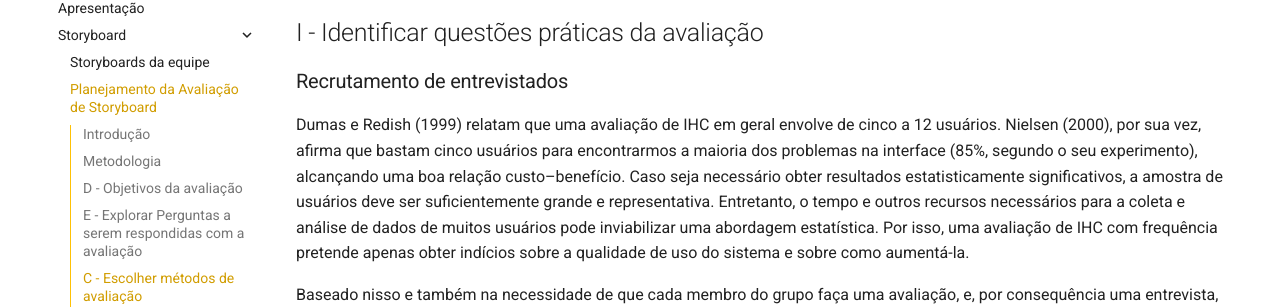
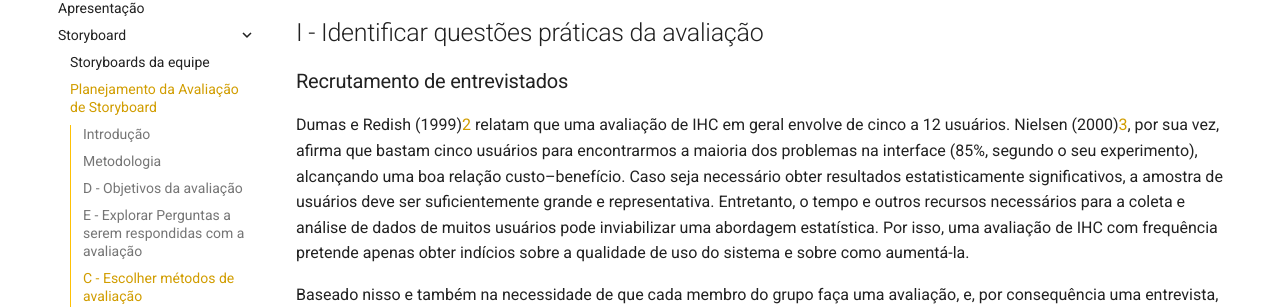
Before and after one commit to Interacao-Humano-Computador/2023.2-OnlineJudge, an MkDocs documentation site: the page built from docs/quarta-entrega/nivel1/storyboard/planejamento-avaliacao-storyboard.md, in a window 1280 px wide and 900 px high, scrolled down 1210 px. Shown: the part 145-452 px from the top of the window. Built offline with MkDocs 1.6.1 and Material for MkDocs 9.7.7, drawn with Linux system fonts in a browser that asks for light colours; part of the change alters nothing that is shown; some of the changed text lies outside the part shown.

Commit message:
adicionando referências pendentes

```diff
--- a/docs/quarta-entrega/nivel1/storyboard/planejamento-avaliacao-storyboard.md
+++ b/docs/quarta-entrega/nivel1/storyboard/planejamento-avaliacao-storyboard.md
@@ -45,7 +45,7 @@ Para a realização desta avaliação utilizaremos tanto a investigação quanto
 
 ### Recrutamento de entrevistados
 
-Dumas e Redish (1999) relatam que uma avaliação de IHC em geral envolve de cinco a 12 usuários. Nielsen (2000), por sua vez, afirma que bastam cinco usuários para encontrarmos a maioria dos problemas na interface (85%, segundo o seu experimento), alcançando uma boa relação custo–benefício. Caso seja necessário obter resultados estatisticamente significativos, a amostra de usuários deve ser suficientemente grande e representativa. Entretanto, o tempo e outros recursos necessários para a coleta e análise de dados de muitos usuários pode inviabilizar uma abordagem estatística. Por isso, uma avaliação de IHC com frequência pretende apenas obter indícios sobre a qualidade de uso do sistema e sobre como aumentá-la.
+Dumas e Redish (1999)<a id="anchor_2" href="#REF2">2</a> relatam que uma avaliação de IHC em geral envolve de cinco a 12 usuários. Nielsen (2000)<a id="anchor_3" href="#REF3">3</a>, por sua vez, afirma que bastam cinco usuários para encontrarmos a maioria dos problemas na interface (85%, segundo o seu experimento), alcançando uma boa relação custo–benefício. Caso seja necessário obter resultados estatisticamente significativos, a amostra de usuários deve ser suficientemente grande e representativa. Entretanto, o tempo e outros recursos necessários para a coleta e análise de dados de muitos usuários pode inviabilizar uma abordagem estatística. Por isso, uma avaliação de IHC com frequência pretende apenas obter indícios sobre a qualidade de uso do sistema e sobre como aumentá-la.
 
 Baseado nisso e também na necessidade de que cada membro do grupo faça uma avaliação, e, por consequência uma entrevista, estaremos recrutando sete (7) entrevistados que se encaixem em nosso perfil de usuário. Para realização das entrevistas, o recrutamento será realizado de forma presencial na Universidade de Brasília (UnB), Campus Gama (FGA).
 
@@ -131,13 +131,17 @@ Seguindo as recomendações de Barbosa e Silva <a id="anchor_1" href="#REF1">¹<
 
 ## Video do teste piloto
 
-Gravado na plataforma Teams.
+A seguir está disponível o vídeo do Teste de Piloto, realizado dia 30/10/2023 e contou com a presença de dois integrantes da equipe: [Suzane Duarte](https://github.com/suzaneduarte) e [Pablo Guilherme](https://github.com/PabloGJBS).
 
 <iframe width="560" height="315" src="https://www.youtube.com/embed/cJyNemXJ1g8?si=wgqHyvc9jvFsXdqv" title="YouTube video player" frameborder="0" allow="accelerometer; autoplay; clipboard-write; encrypted-media; gyroscope; picture-in-picture; web-share" allowfullscreen></iframe>
 
 ## Referências bibliográficas
 
 > <a id="REF1" href="#anchor_1">1.</a>BARBOSA, S. D. J.; SILVA, B. S. Interação Humano-Computador. Rio de Janeiro: Elsevier, 2011.<br>
+
+> <a id="REF2" href="#anchor_2">2.</a>Dumas, J.S. & Redish, J.C. A Practical Guide to Usability Testing, edição revisada. Exeter, UK: Intellect, 1999.<br>
+
+> <a id="REF3" href="#anchor_3">3.</a>Nielsen, J. Why You Only Need to Test with 5 Users, Alertbox. Disponível em http://www.useit.com/alertbox/20000319.html, 2000.<br>
 
 ## Histórico de versões
 
```
